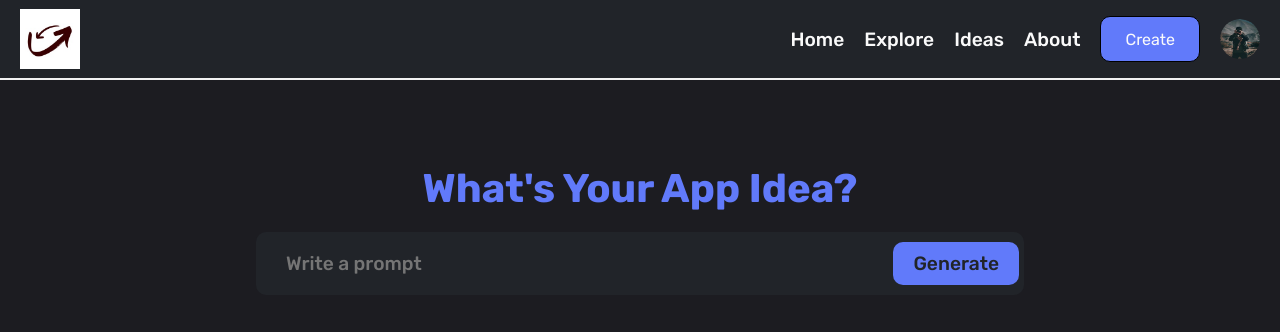
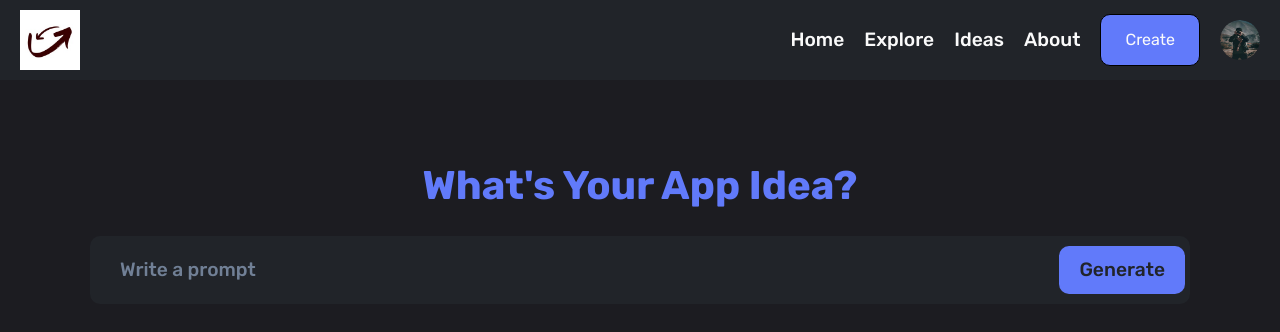
Before and after one commit to Y0shicon/Iterate-AI, a Next.js app: page / in a window 1280 px wide. Shown: the top 332 px of the page. Built offline with nearby package versions, Linux system fonts and the light colour scheme.

Commit message:
Feat : Loader and minor fixes

```diff
--- a/package.json
+++ b/package.json
@@ -9,6 +9,10 @@
     "lint": "next lint"
   },
   "dependencies": {
+    "@chakra-ui/react": "^2.8.2",
+    "@emotion/react": "^11.11.3",
+    "@emotion/styled": "^11.11.0",
+    "framer-motion": "^11.0.3",
     "next": "14.1.0",
     "openai": "^4.26.1",
     "react": "^18",
--- a/src/app/api/images/route.js
+++ b/src/app/api/images/route.js
@@ -13,7 +13,7 @@ export async function POST(request) {
     // Send a completion request to the OpenAI API
     const image = await openai.images.generate({
       model: "dall-e-2",
-      prompt: prompt + "app idea icon stylish 2d modern",
+      prompt: prompt + "app idea icon stylish 2d modern 1:1 aspect ratio",
       quality: "standard",
       size: "256x256",
       n: 3,
--- a/src/app/globals.scss
+++ b/src/app/globals.scss
@@ -17,10 +17,10 @@
   font-family: "Rubik";
   scrollbar-width: 0;
 
-  &::-webkit-scrollbar, &::-webkit-scrollbar-thumb {
+  &::-webkit-scrollbar,
+  &::-webkit-scrollbar-thumb {
     display: none;
   }
-
 }
 
 html,
@@ -28,10 +28,7 @@ body {
   max-width: 100vw;
   height: 100%;
   overflow-x: hidden;
-}
-
-body {
-  background: var(--primary-black);
+  background: var(--primary-black) !important;
 }
 
 a {
@@ -55,5 +52,7 @@ button {
   margin-top: var(--navbar-height);
 
   width: 100%;
-  height: 100%;
+  height: fit-content;
+
+  background-color: var(--primary-black);
 }
--- a/src/components/AppCard.jsx
+++ b/src/components/AppCard.jsx
@@ -5,8 +5,6 @@ import styles from "@styles/AppCards.module.scss";
 import Image from "next/image";
 
 export default function AppCard({ response, image }) {
-  console.log(response, image);
-
   const features = response.features.map((feature, index) => {
     return (
       <div key={index} className={styles.feature}>
--- a/src/components/AppCards.jsx
+++ b/src/components/AppCards.jsx
@@ -10,15 +10,27 @@ import state from "@/utils/state.js";
 // Import Cards component
 import AppCard from "./AppCard";
 
+// Chakra CircularProgress
+import { CircularProgress } from "@chakra-ui/react";
+
 export default function AppCards() {
   const { response, images } = useSnapshot(state);
 
-  if (response.length === 0 || images.length === 0) {
-    return null;
+  if (response.length !== 0 && images.length !== 0) {
+    state.isLoading = false;
   }
+
   const cards = response.map((response, index) => {
     return <AppCard key={index} response={response} image={images[index]} />;
   });
 
-  return <div className={styles.wrapper}>{cards}</div>;
+  return (
+    <div className={styles.wrapper}>
+      {state.isLoading ? (
+        <CircularProgress color="purple" isIndeterminate />
+      ) : (
+        cards
+      )}
+    </div>
+  );
 }
--- a/src/components/GenerateButton.jsx
+++ b/src/components/GenerateButton.jsx
@@ -8,9 +8,14 @@ import { useSnapshot } from "valtio";
 import state from "@/utils/state.js";
 
 export default function GenerateButton() {
+  const snap = useSnapshot(state);
+
   // Define a function to handle the POST request
   const handlePostRequest = async () => {
     const prompt = state.prompt;
+
+    // Reset the images state variable
+    state.images = [];
 
     // Send a POST request to the server
     const response = await fetch("/api/images", {
@@ -30,6 +35,9 @@ export default function GenerateButton() {
 
   const handlePromptRequest = async () => {
     const prompt = state.prompt;
+
+    // Reset the response state variable
+    state.response = [];
 
     // Send a POST request to the server
     const response = await fetch("/api/prompt", {
@@ -54,7 +62,9 @@ export default function GenerateButton() {
       onClick={() => {
         handlePostRequest();
         handlePromptRequest();
+        state.isLoading = true;
       }}
+      disabled={snap.isLoading}
     >
       Generate
     </button>
--- a/src/components/MainContent.jsx
+++ b/src/components/MainContent.jsx
@@ -4,6 +4,9 @@ import AppCards from "./AppCards";
 
 // Import the styles
 import styles from "@styles/MainContent.module.scss";
+
+// Chakra Provider
+import { ChakraProvider } from "@chakra-ui/react";
 
 export default function MainContent() {
   return (
@@ -13,7 +16,9 @@ export default function MainContent() {
         <Textfield />
       </section>
       <section className={styles.cardsWrapper}>
-        <AppCards />
+        <ChakraProvider>
+          <AppCards />
+        </ChakraProvider>
       </section>
     </>
   );
--- a/src/styles/AppCards.module.scss
+++ b/src/styles/AppCards.module.scss
@@ -32,6 +32,10 @@
       transform: scale(1.02);
     }
 
+    @media screen and (max-width: 768px) {
+      flex-direction: column;
+    }
+
     .content {
       display: flex;
       flex-direction: column;
--- a/src/styles/Navbar.module.scss
+++ b/src/styles/Navbar.module.scss
@@ -3,7 +3,7 @@
   align-items: center;
   justify-content: space-between;
 
-  border-bottom: 2px solid #f2f2f2;
+  // border-bottom: 2px solid #f2f2f2;
 
   position: fixed;
   inset: 0;
--- a/src/styles/Textfield.module.scss
+++ b/src/styles/Textfield.module.scss
@@ -3,7 +3,7 @@
   align-items: center;
   justify-content: center;
 
-  width: max(650px, 60%);
+  width: min(1100px, 90%);
 
   background-color: var(--secondary-black);
   border-radius: 10px;
@@ -35,5 +35,17 @@
     font-size: 1.2rem;
     font-weight: 500;
     cursor: pointer;
+
+    transition: all 0.3s ease;
+
+    &:hover {
+      background-color: var(--primary-dark);
+    }
+
+    &:disabled {
+      background-color: var(--grey);
+      color: var(--primary);
+      cursor: not-allowed;
+    }
   }
 }
--- a/src/utils/state.js
+++ b/src/utils/state.js
@@ -12,6 +12,7 @@ const state = proxy({
   prompt: {
     text: "Write a story about a dragon",
   },
+  isLoading: false,
 });
 
 export default state;
```
Also changed, not shown: 1 other file (tests, documents, lock files or other folders).
